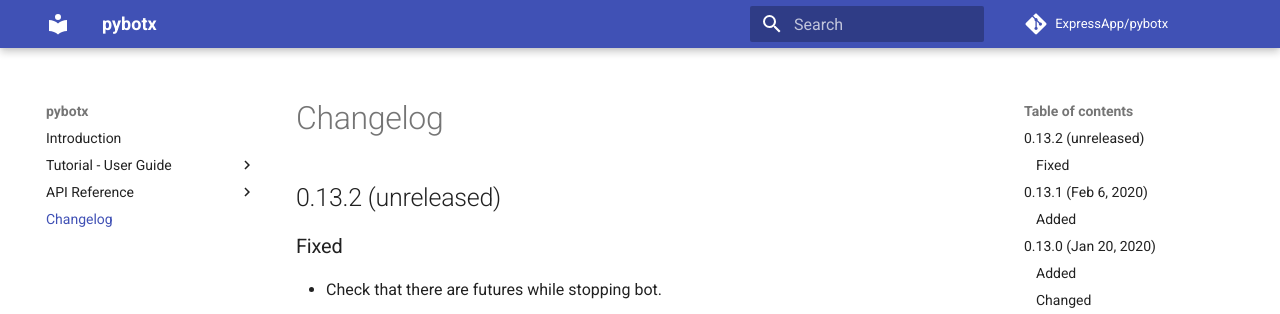
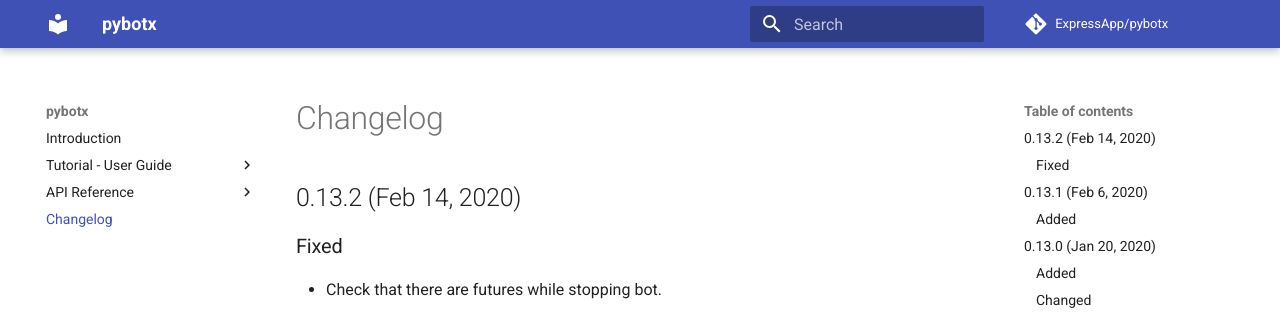
Before and after one commit to ExpressApp/pybotx, an MkDocs documentation site: the page built from docs/changelog.md, in a window 1280 px wide and 900 px high. Shown: the top 314 px of the window. Built offline with MkDocs 1.6.1 and Material for MkDocs 9.7.7, drawn with Linux system fonts in a browser that asks for light colours; comment, search, counter and statistics services are not loaded.

Commit message:
add release date to 0.13.2

```diff
--- a/docs/changelog.md
+++ b/docs/changelog.md
@@ -1,4 +1,4 @@
-## 0.13.2 (unreleased)
+## 0.13.2 (Feb 14, 2020)
 
 ### Fixed
 
```
